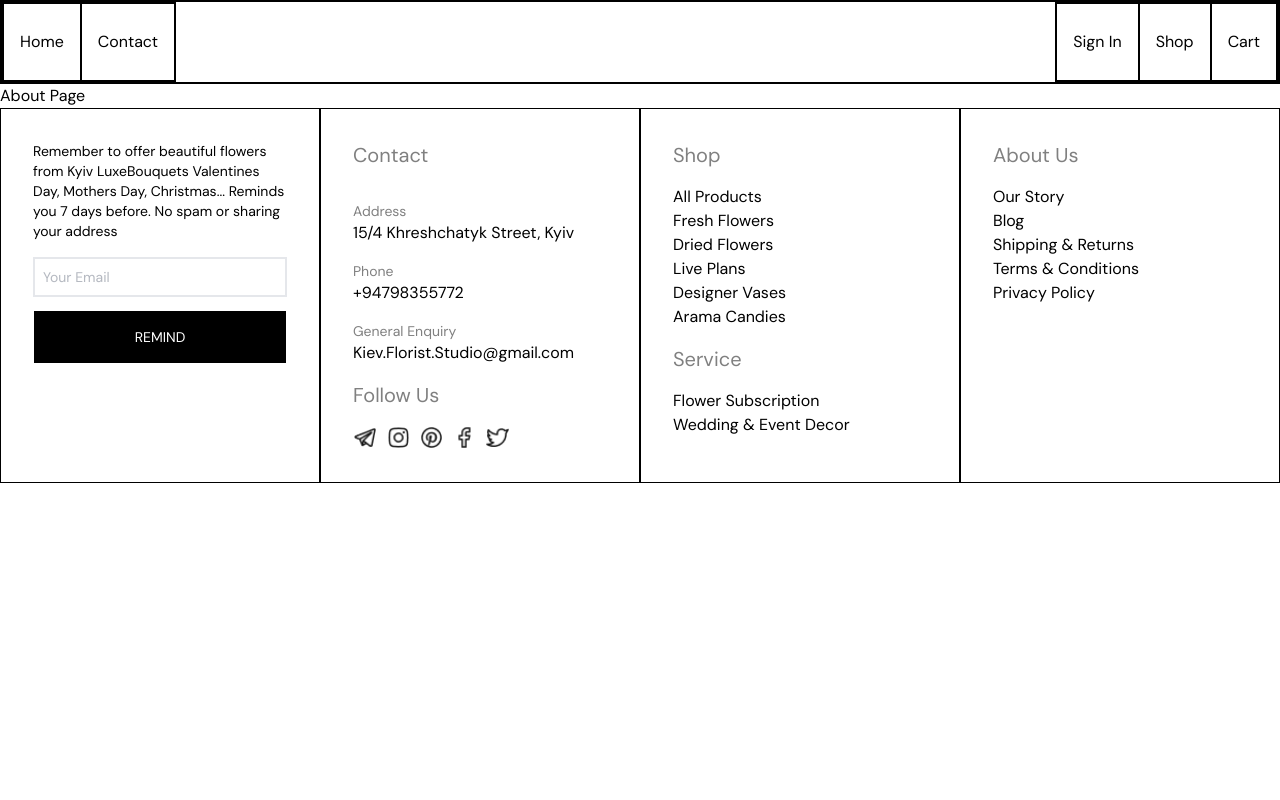
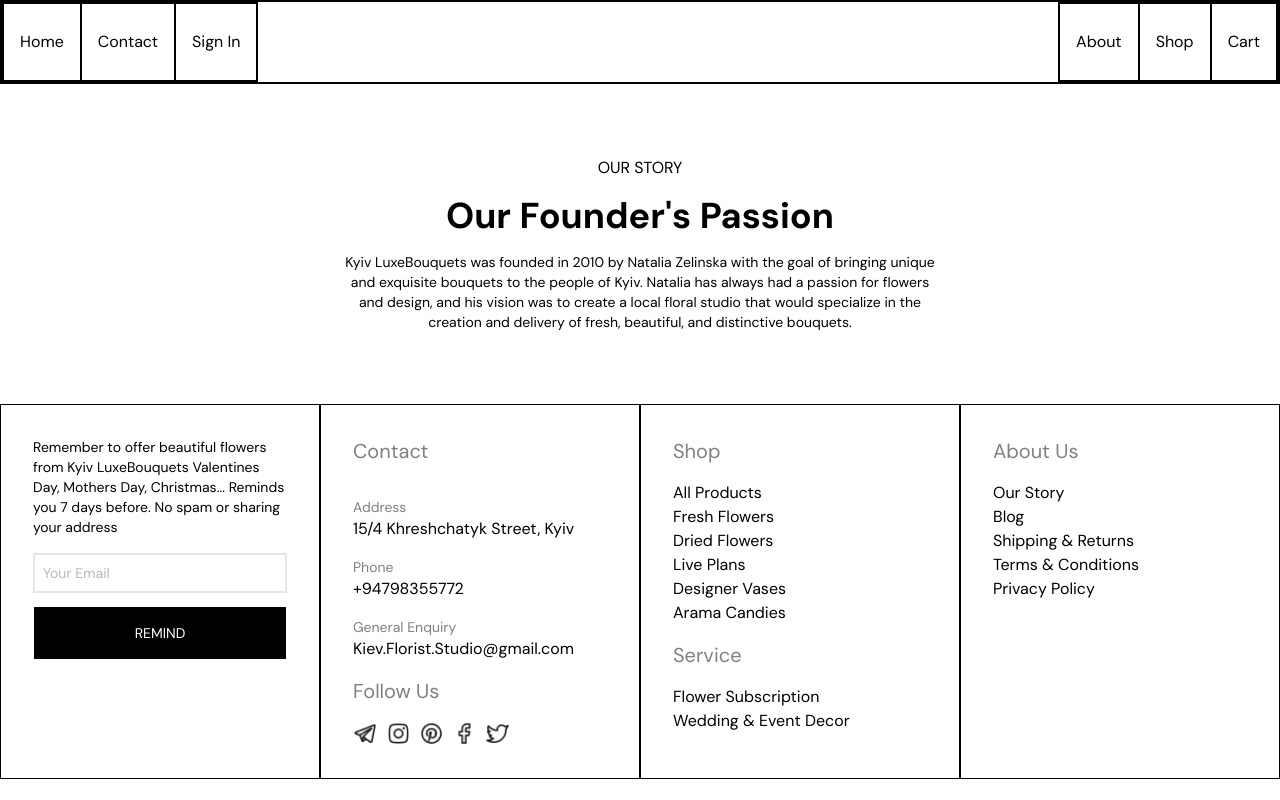
Before and after one commit to JeralSandeeptha/Flower-Delivery-Shop, a Vue app: page /about in a window 1280 px wide. Built offline with nearby package versions, Linux system fonts and the light colour scheme.

Commit message:
Added about our story component

```diff
--- /dev/null
+++ b/src/components/about-our-story/AboutOurStory.vue
@@ -0,0 +1,24 @@
+<script setup lang="ts">
+import Header from '../header/Header.vue';
+import Paragraph from '../paragraph/Paragraph.vue';
+import SubHeader from '../sub-header/SubHeader.vue';
+</script>
+
+<template>
+    <div class="w-full flex flex-col items-center justify-center gap-[1rem] p-18 max-sm:p-8">
+        <SubHeader
+            title="OUR STORY"
+        />
+        <Header
+            title="Our Founder's Passion"
+        />
+        <Paragraph
+            class="text-center max-w-[600px] max-md:max-w-full"
+            description="Kyiv LuxeBouquets was founded in 2010 by Natalia Zelinska  with the goal of bringing unique and exquisite bouquets to the people of Kyiv. Natalia has always had a passion for flowers and design, and his vision was to create a local floral studio that would specialize in the creation and delivery of fresh, beautiful, and distinctive bouquets."
+        />
+    </div>
+</template>
+
+<style scoped>
+
+</style>
--- a/src/components/navbar/Navbar.vue
+++ b/src/components/navbar/Navbar.vue
@@ -13,10 +13,13 @@
                 <div class="flex items-center justify-center border-[1px] p-[1rem]">
                     <router-link to="/contact">Contact</router-link>
                 </div>
+                <div class="flex items-center justify-center border-[1px] p-[1rem]">
+                    <router-link to="/register">Sign In</router-link>
+                </div>
             </div>
             <div class="border-[1px] flex min-h-[80px] min-h-[80px] border-[1px]">
                 <div class="flex items-center justify-center border-[1px] p-[1rem]">
-                    <router-link to="/register">Sign In</router-link>
+                    <router-link to="/about">About</router-link>
                 </div>
                 <div class="flex items-center justify-center border-[1px] p-[1rem]">
                     <router-link to="/products">Shop</router-link>
--- a/src/views/about-page/AboutPage.vue
+++ b/src/views/about-page/AboutPage.vue
@@ -1,9 +1,9 @@
 <script setup lang="ts">
-
+import AboutOurStory from '../../components/about-our-story/AboutOurStory.vue';
 </script>
 
 <template>
-    About Page
+    <AboutOurStory />
 </template>
 
 <style scoped>
```
